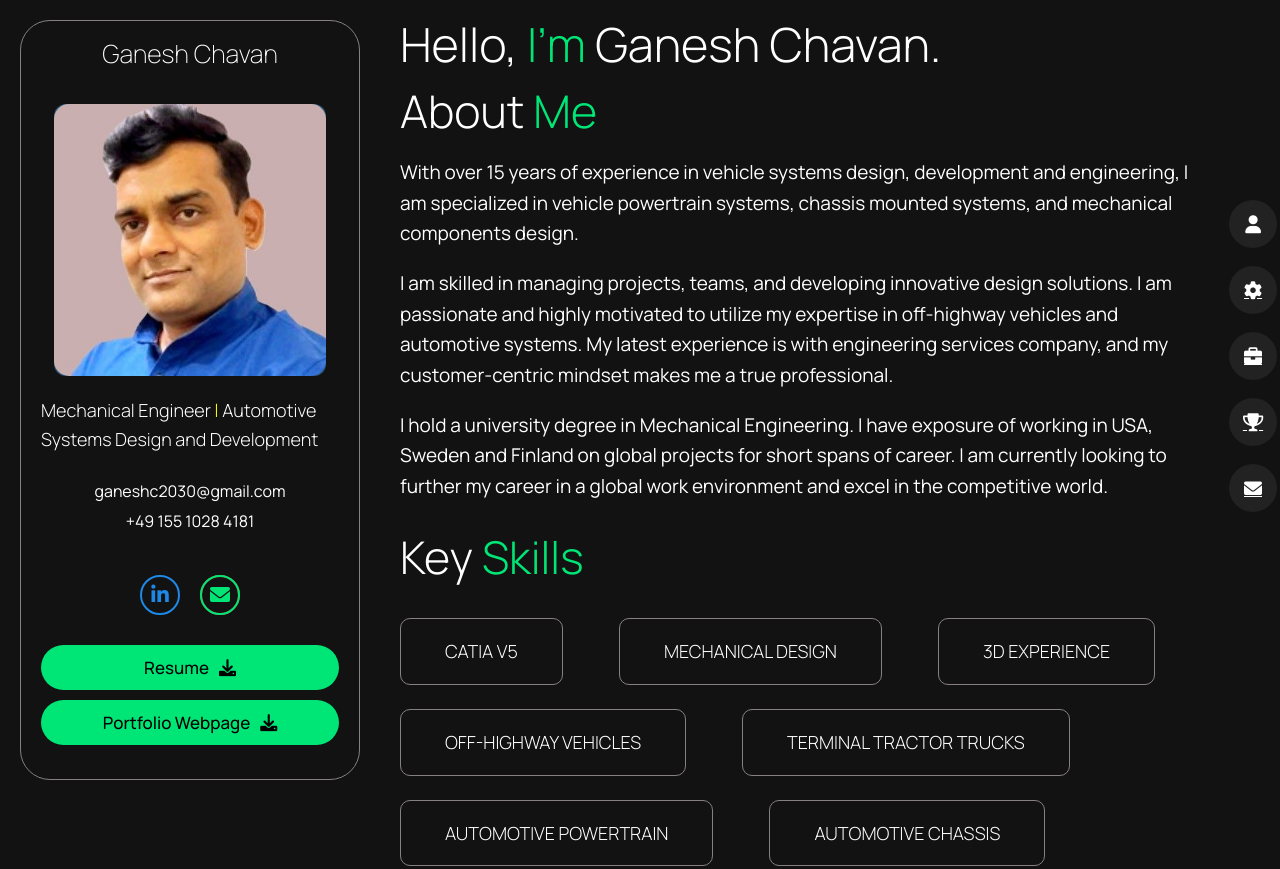
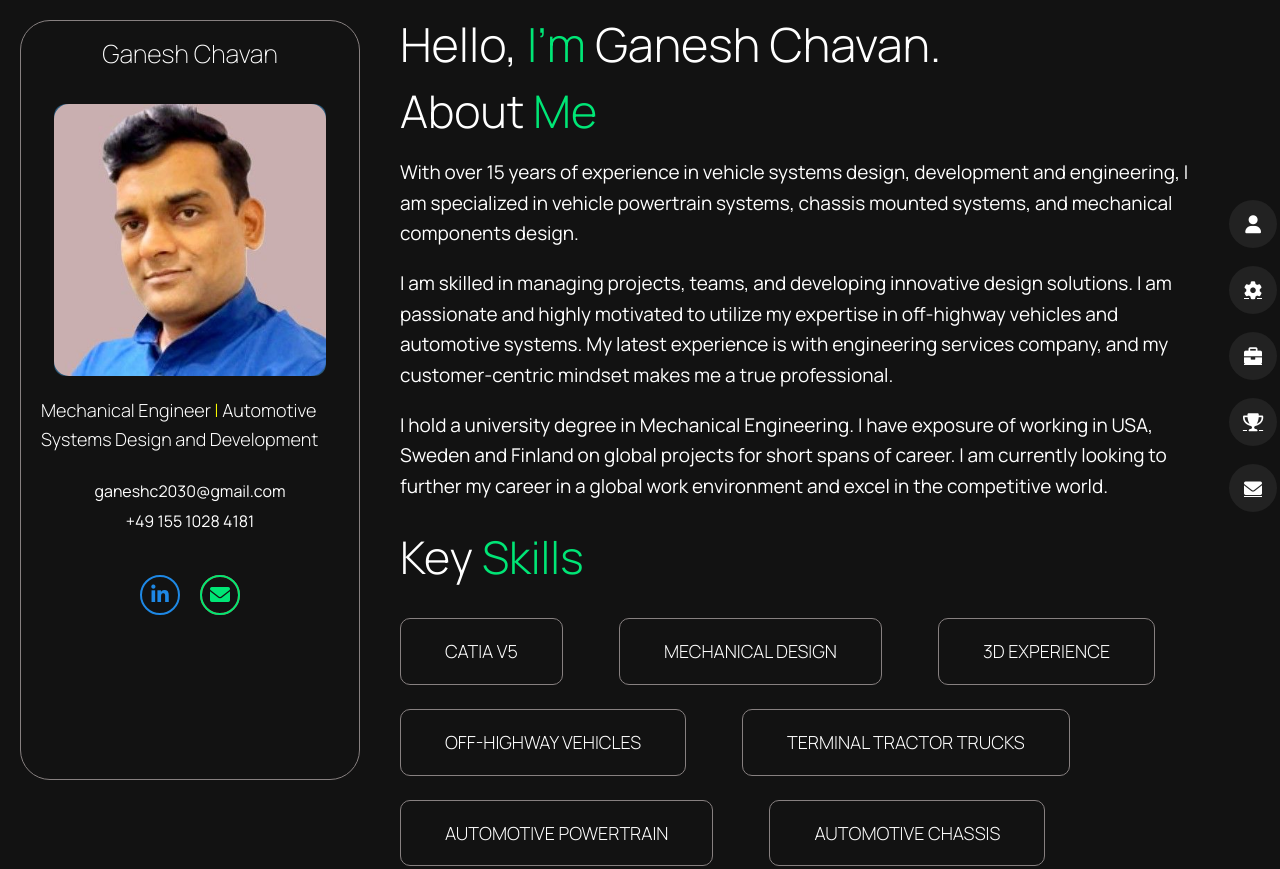
Before and after one commit to GaneshChavan2/Portfolio-pdf, a plain HTML site: page index.html in a window 1280 px wide. Shown: the top 869 px of the page. Drawn offline with Linux system fonts and the light colour scheme.

Commit message:
Update index.html
Resume link commented

```diff
--- a/index.html
+++ b/index.html
@@ -1388,12 +1388,12 @@
                         <i class="fas fa-envelope" style="color: #00e676; border: 2px solid #00e676; border-radius: 50%; padding: 8px;"></i>
                     </a>
                 </div>
-                <a href="https://drive.google.com/file/d/1MaDpzxe-7zzekBaiVEJgne-_vGDqBPTS/view?usp=sharing" class="download-resume" target="_blank">
+                <!--<a href="https://drive.google.com/file/d/1MaDpzxe-7zzekBaiVEJgne-_vGDqBPTS/view?usp=sharing" class="download-resume" target="_blank">
                     Resume <i class="fas fa-download"></i>
                 </a>
                 <a href="https://ganeshchavan2.github.io/Portfolio/" class="download-resume" >
                     Portfolio Webpage <i class="fas fa-download"></i>
-                </a>
+                </a>-->
             </div>
 
             <!-- Remove nav from sidebar, add vertical nav to right as in image -->
```
